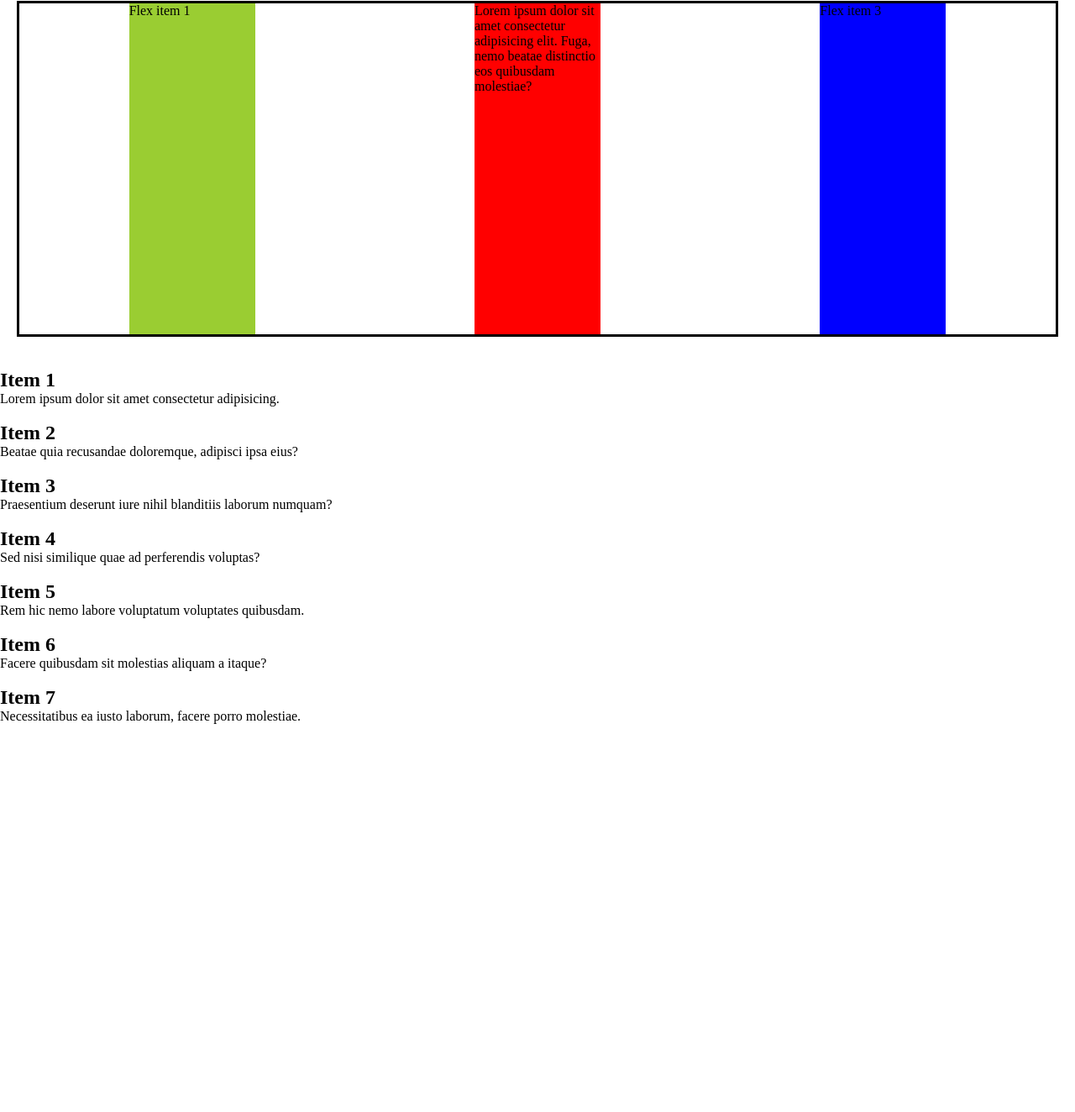
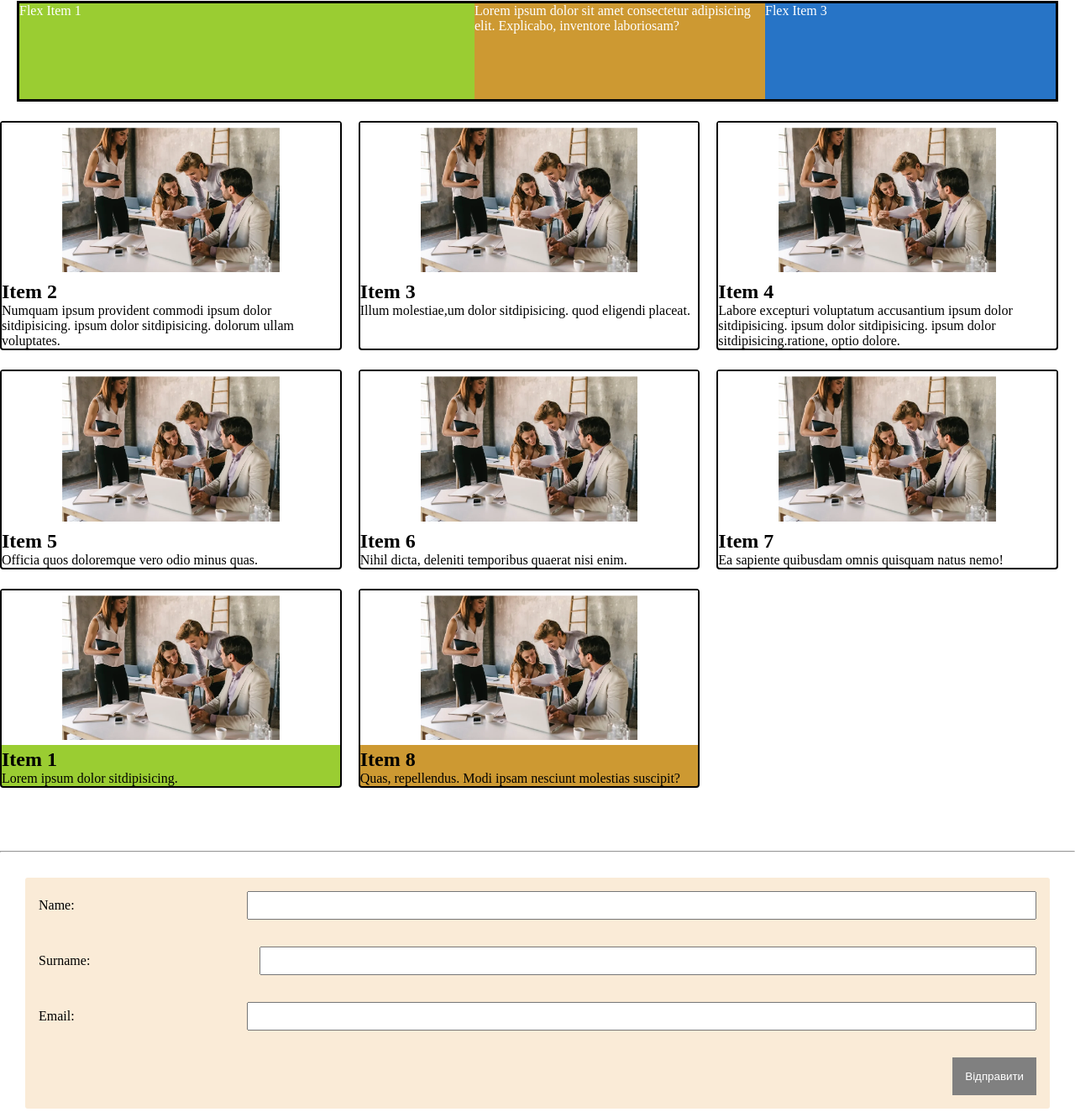
Before and after one commit to stepanenko08/hillel, a plain HTML site: page index.html in a window 1280 px wide. Shown: the part 19-1343 px from the top of the page at 84% size. Before the commit the page ends 881 px from the top, so only its background shows below. Drawn offline with Linux system fonts and the light colour scheme.

Commit message:
Updated lesson5

```diff
--- /dev/null
+++ b/css/media.css
@@ -0,0 +1,17 @@
+@media screen and (max-width: 420px) {
+    .form-row {
+      flex-direction: column;
+    }
+  }
+
+  @media screen and (min-width: 768px) {
+    .form-row > input {
+      flex-grow: 3;
+    }
+  }
+
+  @media screen and (min-width: 992px) {
+    .form-row > input {
+      flex-grow: 4;
+    }
+  }
--- /dev/null
+++ b/css/style.css
@@ -0,0 +1,119 @@
+* {
+  margin: 0;
+  padding: 0;
+  box-sizing: border-box;
+}
+
+.white-text {
+  color: white;
+}
+
+.flex-header {
+  display: flex;
+  flex-direction: row;
+  /* flex-wrap: wrap; */
+  border: 3px solid black;
+  margin: 20px;
+  /* justify-content: space-evenly; */
+  height: 15vh;
+  align-items: stretch;
+}
+.inline-flex {
+  display: inline-flex;
+  border: 3px solid black;
+  margin: 20px;
+}
+
+.flex-item-header {
+  /* height: 8vh; */
+  /* flex-basis: 150px; */
+  /* width: 100px; */
+  /* flex: 1 1 150px; */
+}
+
+.color1 {
+  background-color: yellowgreen;
+  /* flex-shrink: 2; */
+  /* flex-grow: 1; */
+  flex: 2 1 150px;
+}
+.color2 {
+  background-color: rgb(205, 153, 50);
+  flex: 1 3 150px;
+  /* flex-grow: 8; */
+}
+.color3 {
+  background-color: rgb(39, 116, 198);
+  flex: 1 1 150px;
+  /* flex-shrink: 2; */
+  /* flex-grow: 1; */
+}
+.color4 {
+  background-color: rgb(205, 50, 102);
+}
+.color5 {
+  background-color: rgb(173, 66, 27);
+}
+
+.flex-container {
+  display: flex;
+  height: 100vh;
+  flex-wrap: wrap;
+  align-items: stretch;
+  /* justify-content: space-between; */
+  align-content: space-evenly;
+  /* column-gap: 20px;
+  row-gap: 20px;*/
+  gap: 20px 20px;
+}
+
+.flex-item {
+  /* width: 200px; */
+  max-width: calc(100% / 3 - 40px / 2);
+  min-width: 150px;
+  border: 2px solid black;
+  border-radius: 4px;
+}
+
+.item_last {
+  order: 1;
+}
+.item_2 {
+  order: 2;
+}
+
+div.flex-item > img {
+  width: 100%;
+}
+
+.wrapper {
+  background-color: antiquewhite;
+  list-style-type: none;
+  padding: 0;
+  border-radius: 3px;
+}
+
+form {
+  margin: 30px;
+}
+.form-row {
+  display: flex;
+  /* flex-direction: column; */
+  padding: 1em;
+  justify-content: flex-end;
+}
+
+.form-row > label {
+  padding: 0.5em 1em 0.5em 0;
+  flex-grow: 1;
+}
+.form-row > input {
+  flex-grow: 2;
+}
+
+form button {
+  background: gray;
+  color: white;
+  padding: 15px;
+  border: 0;
+}
--- a/index.html
+++ b/index.html
@@ -1,70 +1,105 @@
 <!DOCTYPE html>
 <html lang="en">
   <head>
-    <meta charset="UTF-8">
-    <meta name="viewport" content="width=device-width, initial-scale=1.0">
-    <link rel="stylesheet" href="style.css">
+    <meta charset="UTF-8" />
+    <meta name="viewport" content="width=device-width, initial-scale=1.0" />
+    <link rel="stylesheet" href="css/style.css" />
+    <link rel="stylesheet" href="css/media.css" />
     <title>Flexbox</title>
   </head>
   <body>
     <header>
       <div class="flex-header">
-            <div class="flex-item-header white-text color1">Flex item 1</div>
-            <div class="flex-item-header white-text color2">Lorem ipsum dolor sit amet consectetur adipisicing elit. Fuga, nemo beatae distinctio eos quibusdam molestiae?</div>
-            <div class="flex-item-header white-text color3">Flex item 3</div>
-            <!-- <div class="flex-item-header white-text color4">Flex item 4</div>
-            <div class="flex-item-header white-text color5">Flex item 5</div>
-            <div class="flex-item-header white-text color1">Flex item 1</div>
-            <div class="flex-item-header white-text color2">Flex item 2</div>
-            <div class="flex-item-header white-text color3">Flex item 3</div>
-            <div class="flex-item-header white-text color4">Flex item 4</div>
-            <div class="flex-item-header white-text color5">Flex item 5</div> -->
+        <div class="flex-item-header white-text color1">Flex Item 1</div>
+        <div class="flex-item-header white-text color2">
+          Lorem ipsum dolor sit amet consectetur adipisicing elit. Explicabo,
+          inventore laboriosam?
         </div>
+        <div class="flex-item-header white-text color3">Flex Item 3</div>
+        <!-- <div class="flex-item-header white-text color4">Flex Item 4</div>
+        <div class="flex-item-header white-text color5">Flex Item 5</div>
+        <div class="flex-item-header white-text color1">Flex Item 1</div>
+        <div class="flex-item-header white-text color2">Flex Item 2</div>
+        <div class="flex-item-header white-text color3">Flex Item 3</div>
+        <div class="flex-item-header white-text color4">Flex Item 4</div>
+        <div class="flex-item-header white-text color5">Flex Item 5</div>
+      --></div>
       <!-- <div class="inline-flex">
-            <div class="flex-item-header white-text color1">Flex item 1</div>
-            <div class="flex-item-header white-text color2">Flex item 2</div>
-            <div class="flex-item-header white-text color3">Flex item 3</div>
-            <div class="flex-item-header white-text color4">Flex item 4</div>
-        </div> -->
+        <div class="flex-item-header white-text color1">Flex Item 1</div>
+        <div class="flex-item-header white-text color2">Flex Item 2</div>
+        <div class="flex-item-header white-text color3">Flex Item 3</div>
+        <div class="flex-item-header white-text color4">Flex Item 4</div>
+      </div>-->
     </header>
     <main>
       <div class="flex-container">
-            <div class="flex-item">
-                <img src="" alt="">
+        <div class="flex-item item_last color1">
+          <img src="./img/teamwork.png" alt="" />
           <h2>Item 1</h2>
-                <p>Lorem ipsum dolor sit amet consectetur adipisicing.</p>
+          <p>Lorem ipsum dolor sitdipisicing.</p>
         </div>
         <div class="flex-item">
-                <img src="" alt="">
+          <img src="./img/teamwork.png" alt="" />
           <h2>Item 2</h2>
-                <p>Beatae quia recusandae doloremque, adipisci ipsa eius?</p>
+          <p>
+            Numquam ipsum provident commodi ipsum dolor sitdipisicing. ipsum
+            dolor sitdipisicing. dolorum ullam voluptates.
+          </p>
         </div>
         <div class="flex-item">
-                <img src="" alt="">
+          <img src="./img/teamwork.png" alt="" />
           <h2>Item 3</h2>
-                <p>Praesentium deserunt iure nihil blanditiis laborum numquam?</p>
+          <p>Illum molestiae,um dolor sitdipisicing. quod eligendi placeat.</p>
         </div>
         <div class="flex-item">
-                <img src="" alt="">
+          <img src="./img/teamwork.png" alt="" />
           <h2>Item 4</h2>
-                <p>Sed nisi similique quae ad perferendis voluptas?</p>
+          <p>
+            Labore excepturi voluptatum accusantium ipsum dolor sitdipisicing.
+            ipsum dolor sitdipisicing. ipsum dolor sitdipisicing.ratione, optio
+            dolore.
+          </p>
         </div>
         <div class="flex-item">
-                <img src="" alt="">
+          <img src="./img/teamwork.png" alt="" />
           <h2>Item 5</h2>
-                <p>Rem hic nemo labore voluptatum voluptates quibusdam.</p>
+          <p>Officia quos doloremque vero odio minus quas.</p>
         </div>
         <div class="flex-item">
-                <img src="" alt="">
+          <img src="./img/teamwork.png" alt="" />
           <h2>Item 6</h2>
-                <p>Facere quibusdam sit molestias aliquam a itaque?</p>
+          <p>Nihil dicta, deleniti temporibus quaerat nisi enim.</p>
         </div>
         <div class="flex-item">
-                <img src="" alt="">
+          <img src="./img/teamwork.png" alt="" />
           <h2>Item 7</h2>
-                <p>Necessitatibus ea iusto laborum, facere porro molestiae.</p>
+          <p>Ea sapiente quibusdam omnis quisquam natus nemo!</p>
+        </div>
+        <div class="flex-item item_2 color2">
+          <img src="./img/teamwork.png" alt="" />
+          <h2>Item 8</h2>
+          <p>Quas, repellendus. Modi ipsam nesciunt molestias suscipit?</p>
         </div>
       </div>
+      <br /><br /><br /><br />
+      <hr />
+      <form action="index.html" method="POST">
+        <ul class="wrapper">
+          <li class="form-row">
+            <label for="name">Name:</label>
+            <input type="text" id="name" />
+          </li>
+          <li class="form-row">
+            <label for="surname">Surname:</label>
+            <input type="text" id="surname" />
+          </li>
+          <li class="form-row">
+            <label for="email">Email:</label>
+            <input type="text" id="email" />
+          </li>
+          <li class="form-row"><button type="submit">Відправити</button></li>
+        </ul>
+      </form>
     </main>
   </body>
 </html>
--- a/style.css
+++ /dev/null
@@ -1,51 +0,0 @@
-* {
-    margin: 0;
-    padding: 0;
-    box-sizing: border-box;
-}
-
-/* .white-text {
-    color: #fff;
-} */
-
-.flex-header {
-    display: flex;
-    flex-direction: row;
-    flex-wrap: wrap;
-    border: 3px solid black;
-    margin: 20px;
-    justify-content: space-around;
-    height: 50vh;
-    align-items: stretch;
-}
-
-.inline-flex {
-    display: inline-flex;
-    border: 3px solid black;
-    margin: 20px;
-}
-
-.flex-item-header {
-    /* height: 8vh; */
-    width: 150px;
-}
-
-.color1 {
-    background-color: yellowgreen;
-}
-
-.color2 {
-    background-color: red;
-}
-
-.color3 {
-    background-color: blue;
-}
-
-.color4 {
-    background-color: brown;
-}
-
-.color5 {
-    background-color: purple;
-}
```
Also changed, not shown: img/teamwork.png (added). Lines whose indentation alone changed are shown as unchanged.
